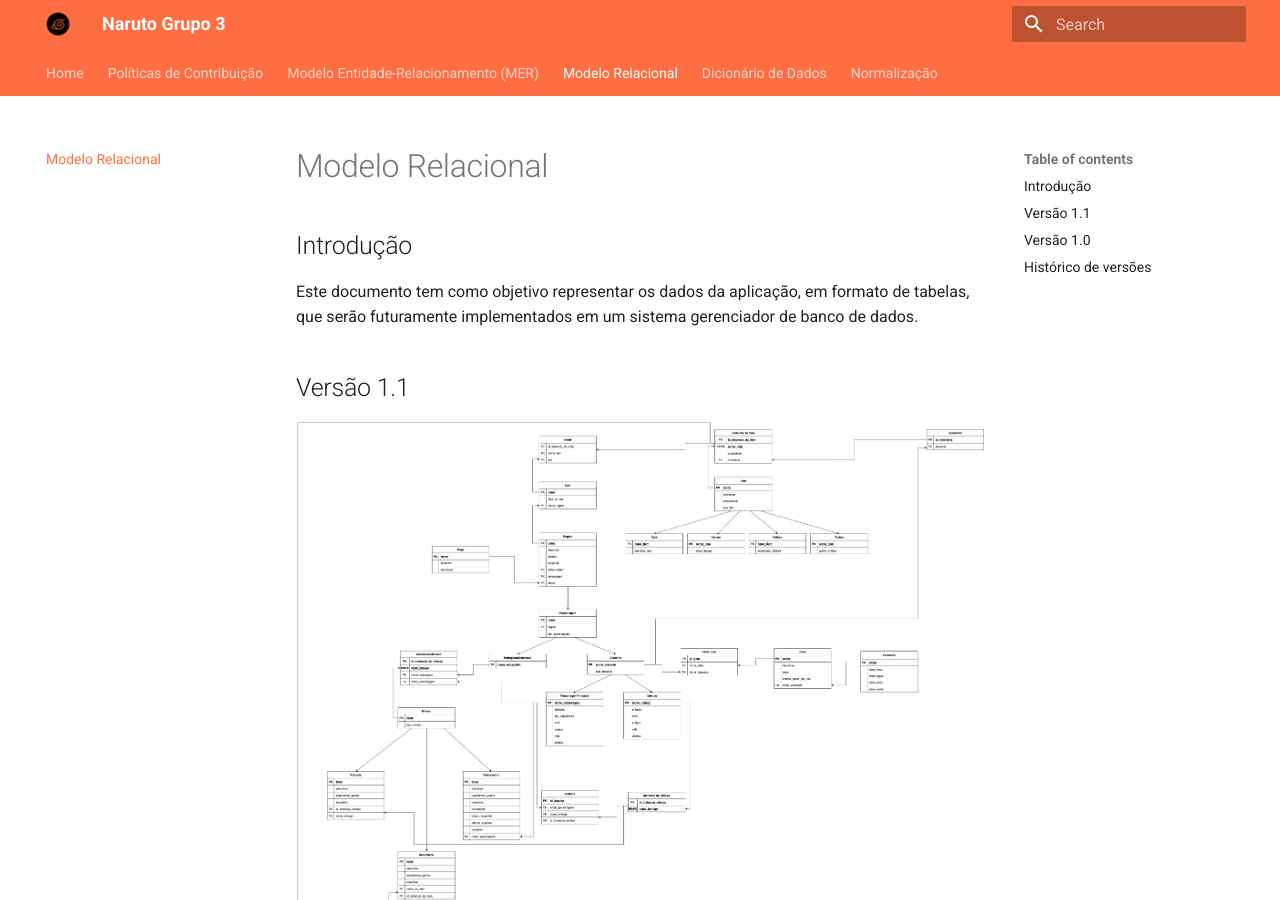
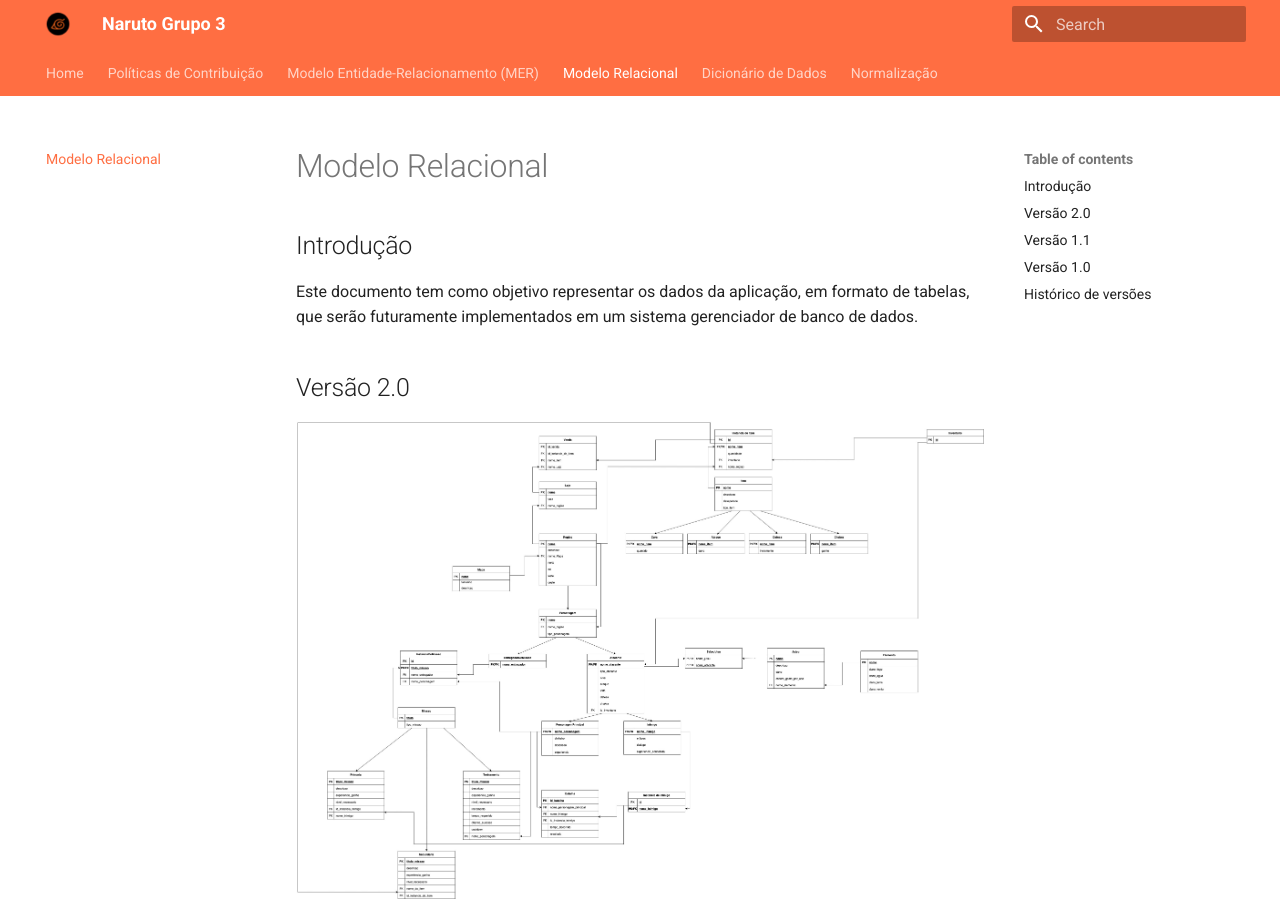
Before and after one commit to SBD1/grupo3_Naruto, an MkDocs documentation site: the page built from documentation/docs/modelo_relacional.md, in a window 1280 px wide and 900 px high. Built offline with MkDocs 1.6.1 and Material for MkDocs 9.7.7, drawn with Linux system fonts in a browser that asks for light colours; some of the changed text lies outside the part shown.

Commit message:
docs: altera modelo relacional conforme avaliação do professor
Co-authored-by: MauricioMachadoFF <mauriciofozmmff33@gmail.com>
Co-authored-by: JoaoP-Coelho <japapauloxd@hotmail.com>

```diff
--- a/documentation/docs/modelo_relacional.md
+++ b/documentation/docs/modelo_relacional.md
@@ -4,6 +4,10 @@
 
 Este documento tem como objetivo representar os dados da aplicação, em formato de tabelas, que serão futuramente implementados em um sistema gerenciador de banco de dados.
 
+## Versão 2.0
+
+[![Imagem de capa](./images/modelo-relacional2.jpg)](./images/modelo-relacional2.jpg)
+[Clique aqui ou na imagem para ver o modelo relacional com mais detalhes](./images/modelo-relacional2.jpg)
 ## Versão 1.1
 
 [![Imagem de capa](./images/ModeloRelacional1.1.jpg)](./images/ModeloRelacional1.1.jpg)
@@ -20,3 +24,4 @@ Este documento tem como objetivo representar os dados da aplicação, em formato
 | :--------: | :----: | :----------------------------------------: | :----:
 | 26/11/2022 | `1.0`  | Criação da versão 1.0 do Modelo Relacional | [Caio Vitor](https://github.com/caiozim112), [Maciel Júnior](https://github.com/macieljuniormax)
 | 28/11/2022 | `1.1`  | Correções no Modelo Relacional | [Eliseu Kadesh](https://github.com/eliseukadesh67), [Maciel Júnior](https://github.com/macieljuniormax)
+| 09/01/2023 | `2.0`  | Correções segundo revisão do professor |     João Paulo, Maciel Júnior, Maurício Machado      |
```
Also changed, not shown: documentation/docs/images/modelo-relacional2.jpg (added).
